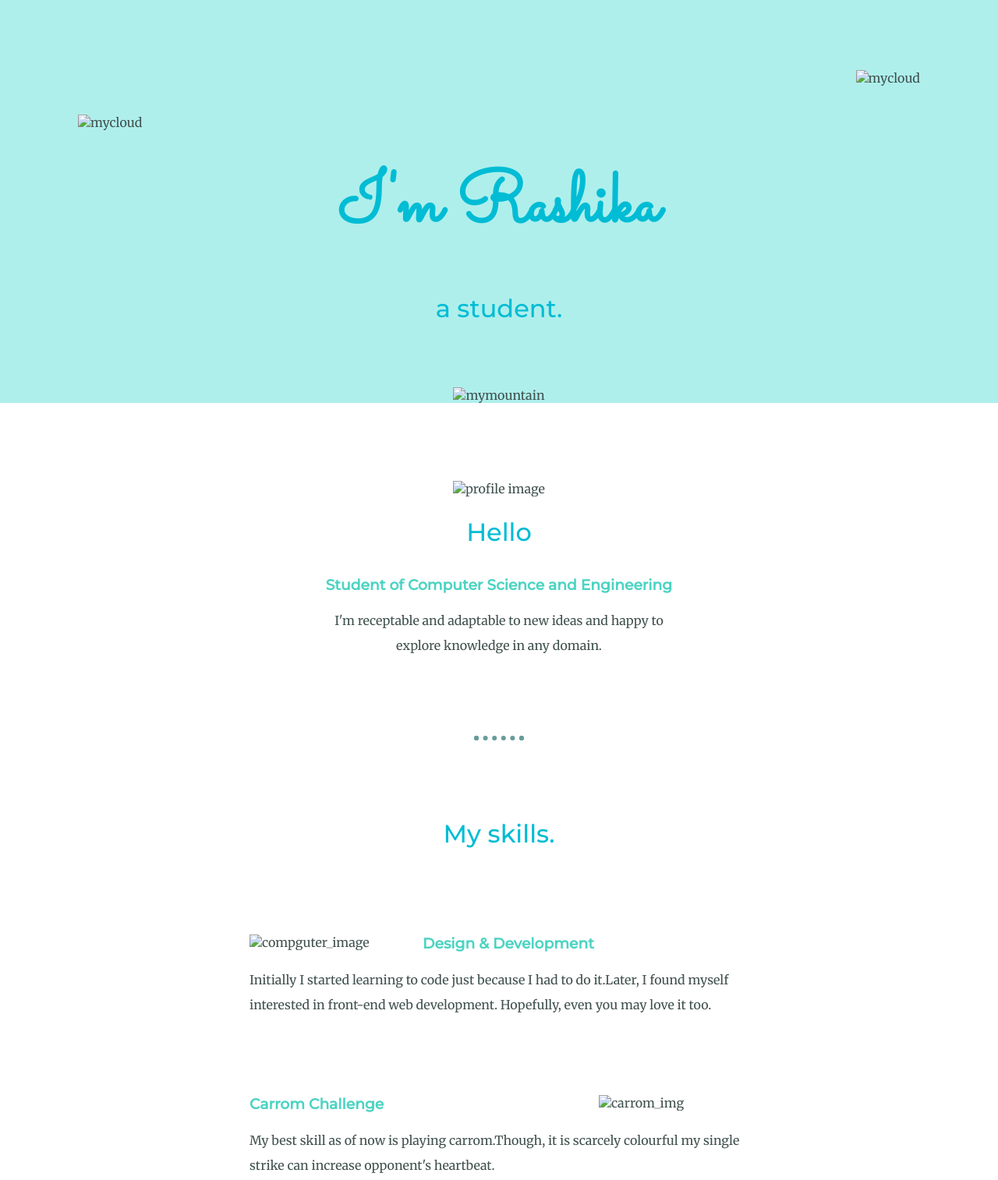
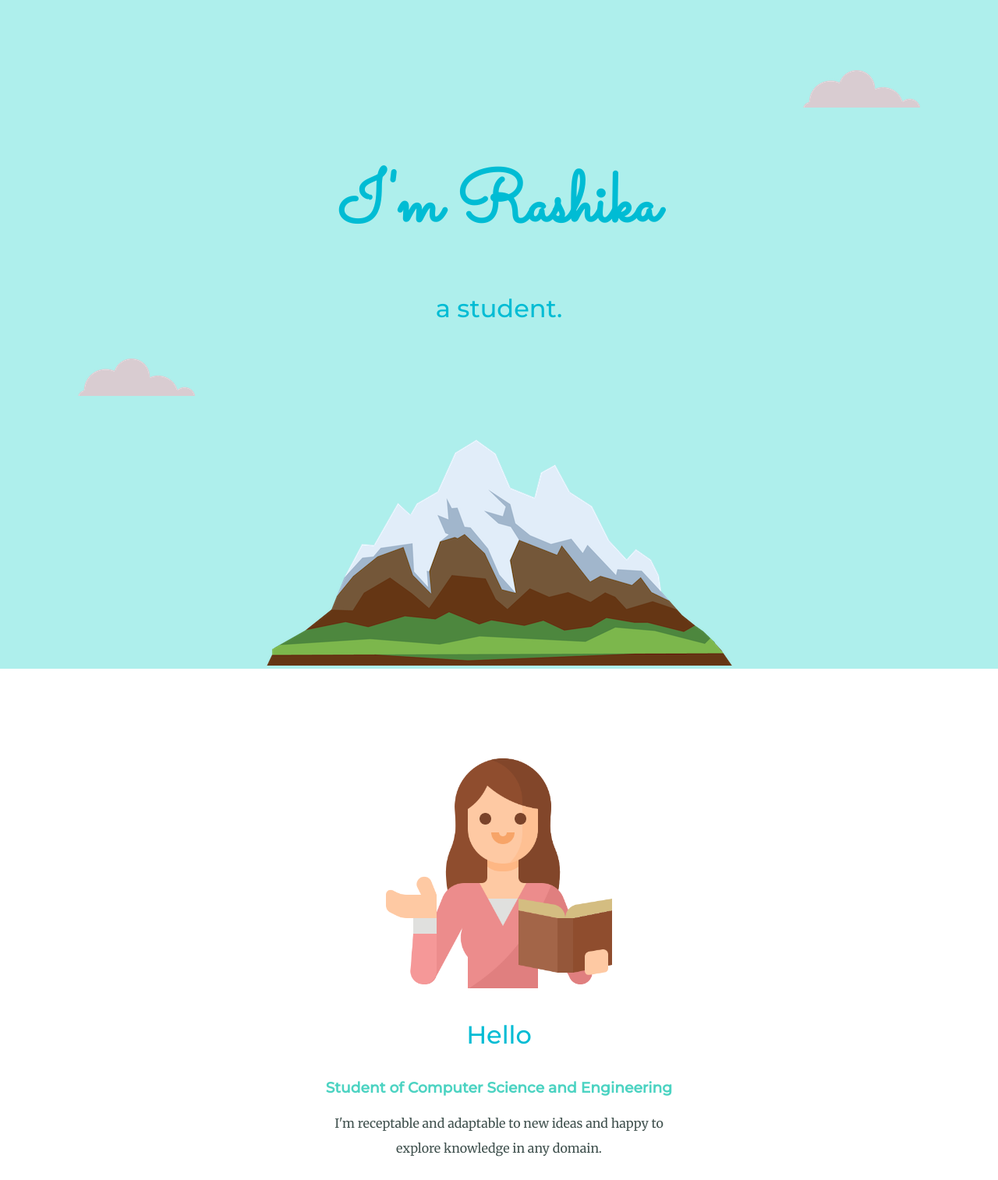
Before and after one commit to Rashika258/first_web_page, a plain HTML site: page index.html in a window 1280 px wide. Shown: the top 1514 px of the page at 78% size. Drawn offline with Linux system fonts and the light colour scheme; files whose address does not match are found by name.

Commit message:
again changed

```diff
--- a/index.html
+++ b/index.html
@@ -9,18 +9,18 @@
 </head>
 <body>
   <div class="top_container">
-    <img class="top_cloud" src="CSS - My Site Images\cloud.png" alt="mycloud">
+    <img class="top_cloud" src="C:\Users\Rashika\Desktop\web development\CSS-My site\CSS - My Site Images\cloud.png" alt="mycloud">
     <h1>I'm Rashika</h1>
     <h2>
       <p  class="pro">a student.</p>
     </h2>
-    <img class="bottom_cloud" src="CSS - My Site Images\cloud.png" alt="mycloud">
-    <img src="CSS - My Site Images\mountain.png" alt="mymountain">
+    <img class="bottom_cloud" src="C:\Users\Rashika\Desktop\web development\CSS-My site\CSS - My Site Images\cloud.png" alt="mycloud">
+    <img src="C:\Users\Rashika\Desktop\web development\CSS-My site\CSS - My Site Images\mountain.png" alt="mymountain">
   </div>
   <div class="middle-container">
     <div class="profile">
       <img class="my-image"
-        src="CSS - My Site Images\teacher.png"
+        src="teacher.png"
         alt="profile image">
       <h2>Hello</h2>
     <h3>Student of Computer Science and Engineering </h3>
@@ -35,7 +35,7 @@
       </h2>
       <div class="skill-row">
         <img class="computer_image"
-        src="CSS - My Site Images\computer.png"
+        src="C:\Users\Rashika\Desktop\web development\CSS-My site\CSS - My Site Images\computer.png"
           alt="compguter_image">
         <h3>Design & Development</h3>
         <p class="Skills-paragraph1">
@@ -45,7 +45,7 @@
       </div>
       <div class="skill-row">
         <img class="carrom_img"
-          src="CSS - My Site Images\carrom.png"
+          src="carrom.png"
           alt="carrom_img">
         <h3>Carrom Challenge</h3>
         <p class="Skills-paragraph2">
@@ -63,7 +63,7 @@
         Love carrom as much as I do?Let's talk about how awesome they're!!
         We can talk about our design while we play!
       </p>
-      <a href="rashikasuresh5758@gmail.com" class="btn">
+      <a href="www.rashikasuresh5758@gmail.com" class="btn">
           CONTACT ME
       </a>
     </div>
```
